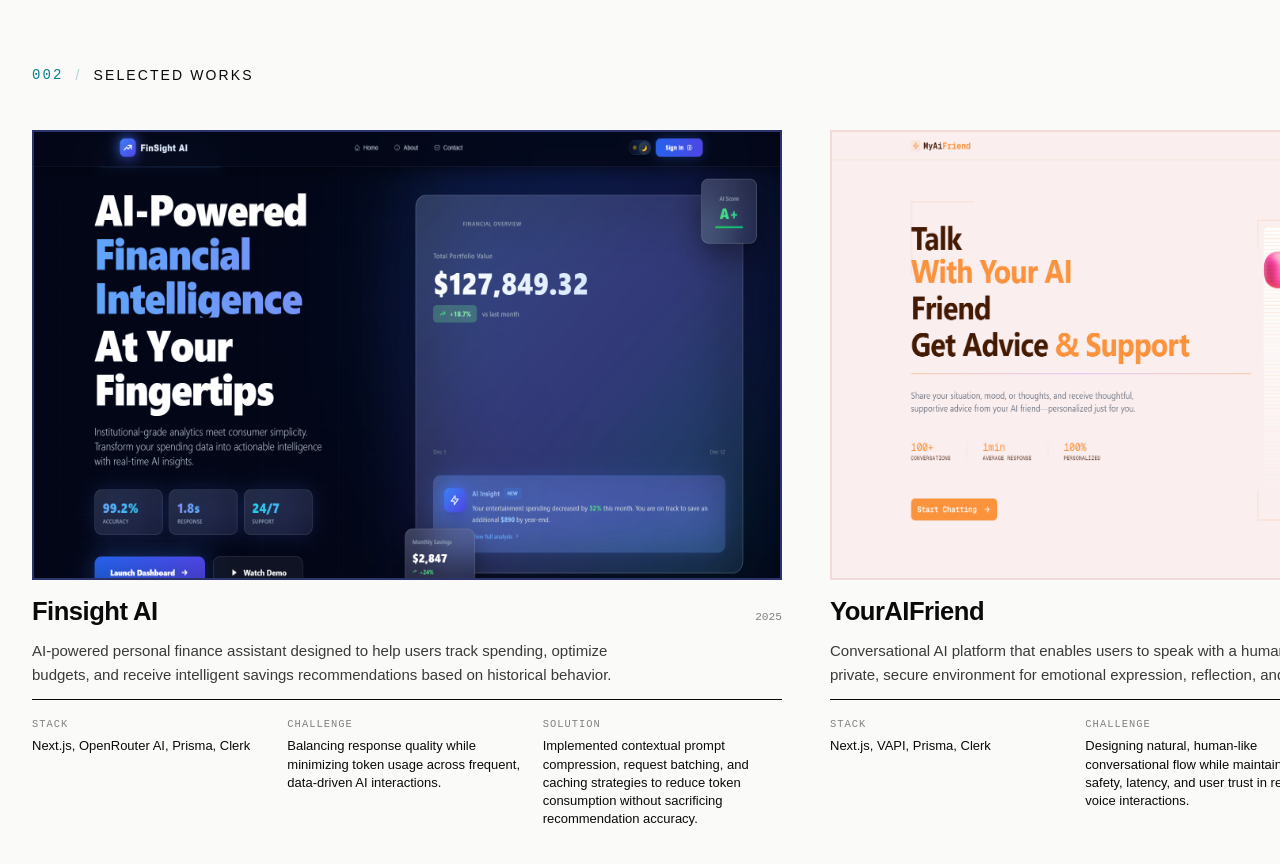
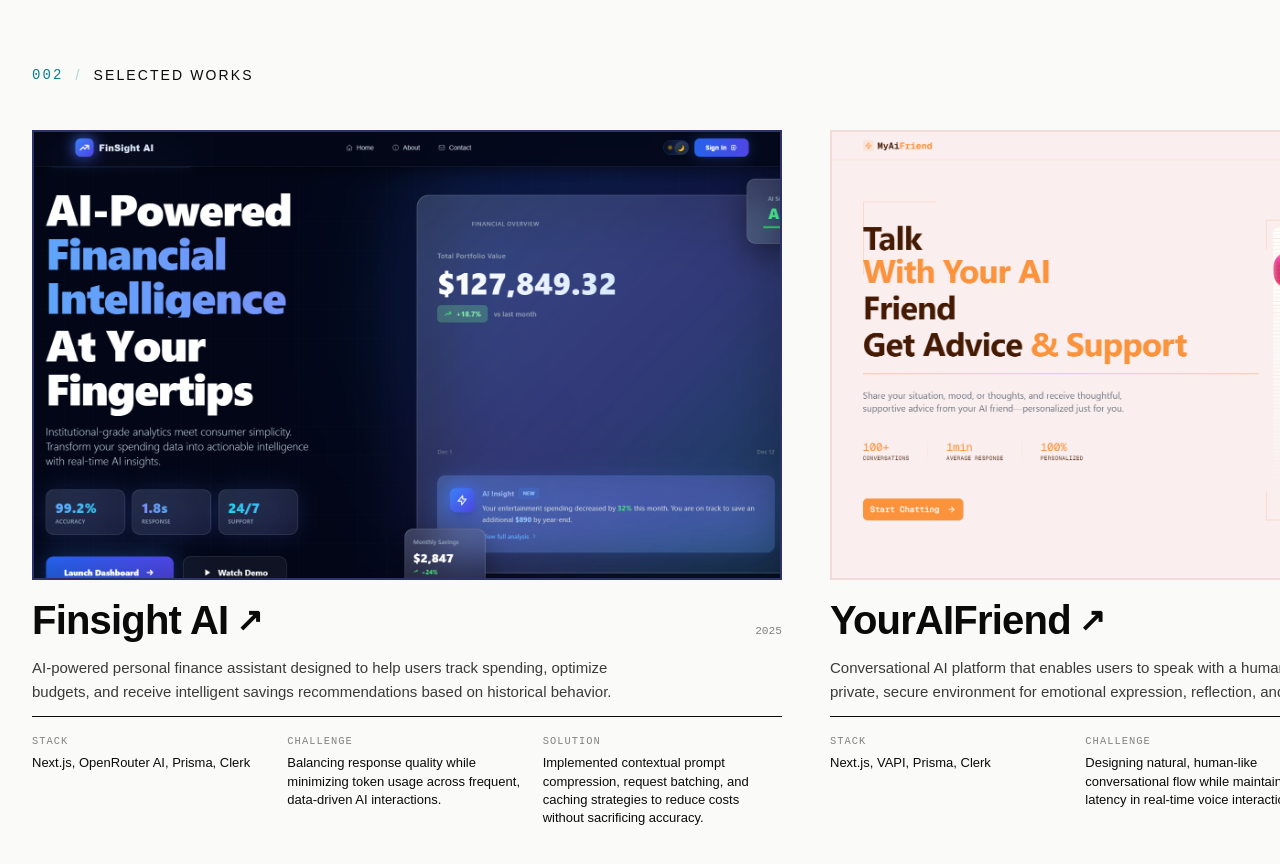
Before and after one commit to AbdelrahmanHesham11/portfolio2, a Next.js app: page / in a window 1280 px wide. Shown: the part 800-1664 px from the top of the page. Built offline with nearby package versions, Linux system fonts and the light colour scheme; a web font is replaced by a local one.

Commit message:
added icon, dynamic title, better layout

```diff
--- a/app/layout.tsx
+++ b/app/layout.tsx
@@ -1,9 +1,13 @@
 import type { Metadata } from "next";
 import "./globals.css";
+import DynamicTitle from "@/components/DynamicTtitle"; // Adjust path as needed
 
 export const metadata: Metadata = {
   title: "Abdo's Portfolio",
   description: "A portfolio as living documentation",
+  icons: {
+    icon: "/icon.png",
+  },
 };
 
 export default function RootLayout({
@@ -13,7 +17,11 @@ export default function RootLayout({
 }>) {
   return (
     <html lang="en">
-      <body>{children}</body>
+      {/* Added suppressHydrationWarning to fix that body error from before! */}
+      <body suppressHydrationWarning>
+        <DynamicTitle />
+        {children}
+      </body>
     </html>
   );
 }
--- a/components/Colophon.tsx
+++ b/components/Colophon.tsx
@@ -70,7 +70,7 @@ export default function Colophon() {
 
         <div className={styles.footer}>
           <p className={styles.footerText}>
-            Designed & developed with precision
+            Designed & developed with precision and creativity by <span className={styles.mono}>Abdelrahman Hesham</span>.
           </p>
           <p className={styles.footerText}>
             <span className={styles.mono}>2026</span>
--- /dev/null
+++ b/components/DynamicTtitle.tsx
@@ -0,0 +1,25 @@
+'use client';
+
+import { useEffect } from 'react';
+
+export default function DynamicTitle() {
+  useEffect(() => {
+    const originalTitle = document.title;
+
+    const handleVisibilityChange = () => {
+      if (document.hidden) {
+        document.title = "Hey!!";
+      } else {
+        document.title = originalTitle;
+      }
+    };
+
+    document.addEventListener("visibilitychange", handleVisibilityChange);
+
+    return () => {
+      document.removeEventListener("visibilitychange", handleVisibilityChange);
+    };
+  }, []);
+
+  return null;
+}
--- a/components/Navigation.tsx
+++ b/components/Navigation.tsx
@@ -8,7 +8,7 @@ const sections = [
   { id: 'index', label: 'Index' },
   { id: 'works', label: 'Works' },
   { id: 'skills', label: 'Skills' },
-  { id: 'systems', label: 'Systems' },
+  { id: 'systems', label: 'Experiences' },
   { id: 'experiments', label: 'Experiments' },
   { id: 'colophon', label: 'Colophon' },
 ];
--- a/components/Systems.tsx
+++ b/components/Systems.tsx
@@ -160,7 +160,7 @@ export default function Systems() {
           <div className={styles.label}>
             <span className={styles.mono}>004</span>
             <span className={styles.divider}>/</span>
-            <span>CAPABILITIES</span>
+            <span>EXPERIENCES</span>
           </div>
 
           <h2 className={styles.title}>Professional scope</h2>
--- a/components/Works.module.css
+++ b/components/Works.module.css
@@ -136,6 +136,48 @@
   line-height: 1.4;
 }
 
+.titleLink {
+  text-decoration: none;
+  color: inherit;
+  transition: opacity 0.3s ease;
+}
+
+.titleLink:hover {
+  opacity: 0.7;
+}
+
+.projectTitle {
+  display: flex;
+  align-items: center;
+  gap: 0.5rem;
+  font-size: clamp(1.5rem, 4vw, 2.5rem); /* Responsive font size */
+}
+
+.arrow {
+  font-size: 0.8em;
+  transition: transform 0.3s ease;
+  display: inline-block;
+}
+
+.titleLink:hover .arrow {
+  transform: translate(3px, -3px);
+}
+
+.projectLinkWrapper {
+  display: block;
+  cursor: pointer;
+}
+
+/* Ensure the image scales slightly on hover if you want extra polish */
+.projectImg {
+  object-fit: cover;
+  transition: transform 0.5s ease;
+}
+
+.projectLinkWrapper:hover .projectImg {
+  transform: scale(1.03);
+}
+
 @media (max-width: 768px) {
   .project {
     min-width: 85vw;
--- a/components/Works.tsx
+++ b/components/Works.tsx
@@ -6,6 +6,7 @@ import { gsap } from 'gsap';
 import { ScrollTrigger } from 'gsap/ScrollTrigger';
 import styles from './Works.module.css';
 import Image from 'next/image';
+import Link from 'next/link';
 
 if (typeof window !== 'undefined') {
   gsap.registerPlugin(ScrollTrigger);
@@ -15,39 +16,33 @@ const projects = [
   {
     title: 'Finsight AI',
     year: '2025',
+    link: 'https://finsight-ai-rho.vercel.app/',
     stack: 'Next.js, OpenRouter AI, Prisma, Clerk',
-  description:
-    'AI-powered personal finance assistant designed to help users track spending, optimize budgets, and receive intelligent savings recommendations based on historical behavior.',
-  challenge:
-    'Balancing response quality while minimizing token usage across frequent, data-driven AI interactions.',
-  solution:
-    'Implemented contextual prompt compression, request batching, and caching strategies to reduce token consumption without sacrificing recommendation accuracy.',
+    description: 'AI-powered personal finance assistant designed to help users track spending, optimize budgets, and receive intelligent savings recommendations based on historical behavior.',
+    challenge: 'Balancing response quality while minimizing token usage across frequent, data-driven AI interactions.',
+    solution: 'Implemented contextual prompt compression, request batching, and caching strategies to reduce costs without sacrificing accuracy.',
     color: '#2c336b',
     image: '/project1.png'
   },
   {
     title: 'YourAIFriend',
     year: '2025',
+    link: 'https://your-ai-friend-two.vercel.app/',
     stack: 'Next.js, VAPI, Prisma, Clerk',
-  description:
-    'Conversational AI platform that enables users to speak with a humanoid assistant in a private, secure environment for emotional expression, reflection, and guided support.',
-  challenge:
-    'Designing natural, human-like conversational flow while maintaining safety, latency, and user trust in real-time voice interactions.',
-  solution:
-    'Fine-tuned conversational pacing, response timing, and voice parameters while introducing adaptive context windows to maintain natural dialogue continuity.',
+    description: 'Conversational AI platform that enables users to speak with a humanoid assistant in a private, secure environment for emotional expression, reflection, and guided support.',
+    challenge: 'Designing natural, human-like conversational flow while maintaining low latency in real-time voice interactions.',
+    solution: 'Fine-tuned conversational pacing and response timing while introducing adaptive context windows to maintain dialogue continuity.',
     color: '#f1dbd9',
     image: '/project2.png'
   },
   {
-    title: 'Elaf tendering website',
+    title: 'Elaf Tendering',
     year: '2024',
+    link: 'https://www.elaaaf.com/',
     stack: 'NextJS, FastAPI, PostgreSQL, Supabase',
-  description:
-    'B2B/B2G tendering platform built for the Omani market, enabling organizations to publish, discover, and manage government and enterprise tenders through a secure, high-availability web interface.',
-  challenge:
-    'Maintaining fast load times and reliable performance during peak traffic periods with large volumes of concurrent users and data-heavy queries.',
-  solution:
-    'Optimized database queries and indexing strategies, introduced API-level caching, and incrementally scaled platform features while preserving performance under high load.',
+    description: 'B2B/B2G tendering platform built for the Omani market, enabling organizations to publish, discover, and manage government and enterprise tenders through a secure, high-availability web interface.',
+    challenge: 'Maintaining fast load times during peak traffic periods with large volumes of concurrent users and data-heavy queries.',
+    solution: 'Optimized database indexing, introduced API-level caching, and implemented incremental scaling for high-load performance.',
     color: '#95E1D3',
     image: '/project3.png'
   }
@@ -60,26 +55,26 @@ export default function Works() {
   useEffect(() => {
     if (!containerRef.current || !scrollRef.current) return;
 
-    const container = containerRef.current;
     const scroll = scrollRef.current;
-    const scrollWidth = scroll.scrollWidth;
 
+    // Horizontal scroll logic
+    const ctx = gsap.context(() => {
       gsap.to(scroll, {
-      x: -(scrollWidth - window.innerWidth),
+        x: () => -(scroll.scrollWidth - window.innerWidth),
         ease: 'none',
         scrollTrigger: {
-        trigger: container,
+          trigger: containerRef.current,
           start: 'top top',
-        end: () => `+=${scrollWidth}`,
+          end: () => `+=${scroll.scrollWidth}`,
           scrub: 1,
           pin: true,
           anticipatePin: 1,
+          invalidateOnRefresh: true, // Recalculates on window resize
         }
       });
+    });
 
-    return () => {
-      ScrollTrigger.getAll().forEach(trigger => trigger.kill());
-    };
+    return () => ctx.revert(); // Clean up GSAP
   }, []);
 
   return (
@@ -95,25 +90,35 @@ export default function Works() {
           <motion.article
             key={i}
             className={styles.project}
-            initial={{ opacity: 0 }}
-            whileInView={{ opacity: 1 }}
-            transition={{ duration: 0.8, delay: i * 0.2 }}
+            initial={{ opacity: 0, y: 50 }}
+            whileInView={{ opacity: 1, y: 0 }}
+            transition={{ duration: 0.8, delay: 0.1 }}
             viewport={{ once: true }}
           >
+            {/* Clickable Image Section */}
+            <Link href={project.link} target="_blank" className={styles.imageLink}>
               <div className={styles.projectImage} style={{ borderColor: project.color }}>
                 <Image
                   src={project.image}
-              alt={`${project.title} screenshot`}
+                  alt={project.title}
                   fill
                   className={styles.projectImg}
-              sizes="(max-width: 768px) 90vw, 60vw"
+                  sizes="(max-width: 768px) 90vw, 50vw"
                   priority={i === 0}
                 />
+                <div className={styles.imageOverlay}>
+                  <span>VIEW PROJECT ↗</span>
                 </div>
+              </div>
+            </Link>
 
             <div className={styles.projectMeta}>
               <div className={styles.projectHeader}>
-                <h3 className={styles.projectTitle}>{project.title}</h3>
+                <Link href={project.link} target="_blank" className={styles.titleLink}>
+                  <h3 className={styles.projectTitle}>
+                    {project.title} <span className={styles.arrow}>↗</span>
+                  </h3>
+                </Link>
                 <span className={styles.projectYear}>{project.year}</span>
               </div>
 
```
Also changed, not shown: public/icon.png (added). Lines whose indentation alone changed are shown as unchanged.
